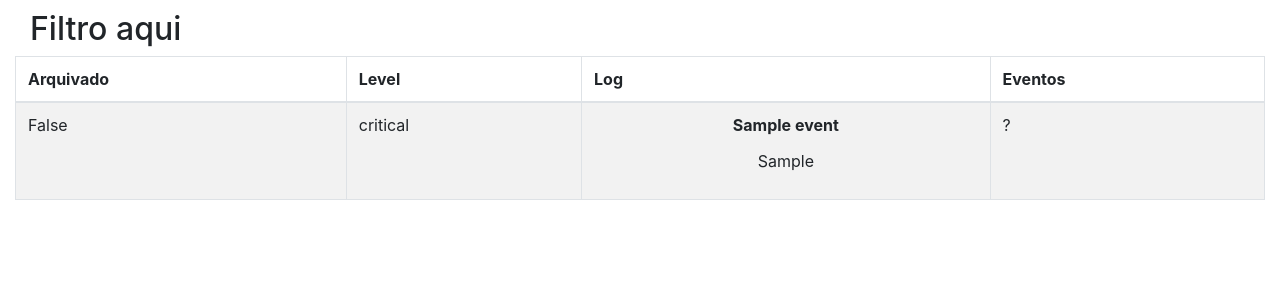
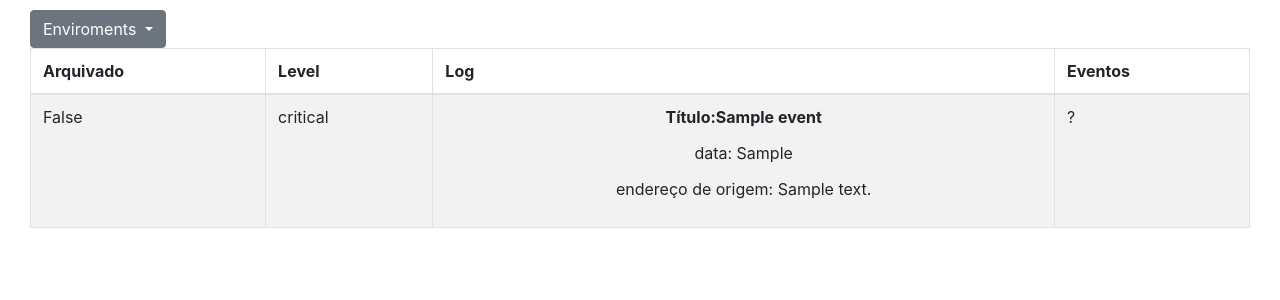
Before and after one commit to leticiaFlorentinoPires/squad-1-ad-python-women-loadsmart-1, a Django app: page /events/ in a window 1280 px wide. Shown: the part 56-356 px from the top of the page. Run offline with Django 3.2, Linux system fonts and the light colour scheme; tables that the repository leaves empty hold one stand-in row (values such as "Sample post"); some libraries are stand-ins or nearby versions.

Commit message:
added agent to event serualizer, added dropdown button to html's list view feed dropdown with DB env from agents added filter to get events by enviroment added urls router, now you can manipulate api by "events/api/agents" or "events/api/events" added fields to __str__ of models, to return all features personalized field "log" in list_view.html

```diff
--- a/events/models.py
+++ b/events/models.py
@@ -24,7 +24,7 @@ class Agent(models.Model):
     )
 
     def __str__(self):
-        return f'{self.name} {self.env}'
+        return f'{self.name}, {self.status}, {self.env},{self.version}, {self.address}'
 
 
 class Event(models.Model):
@@ -46,4 +46,4 @@ class Event(models.Model):
     )
 
     def __str__(self):
-        return f'{self.title} {self.level}'
+        return f'{self.title}, {self.level}, {self.data}, {self.archived}, {self.agent}'
--- a/events/serializers.py
+++ b/events/serializers.py
@@ -11,4 +11,4 @@ class AgentModelSerializer(serializers.ModelSerializer):
 class EventModelSerializer(serializers.ModelSerializer):
     class Meta:
         model = Event
-        fields = ["title", "level", "data", "archived", "date"]
+        fields = ["title", "level", "data", "archived", "date", "agent"]
--- a/events/templates/events/list.html
+++ b/events/templates/events/list.html
@@ -3,8 +3,19 @@
 {% block content %}
     <div class="row">
         <div class="col-md-9">
-            <h2>Filtro aqui</h2>
+            <div class="dropdown">
+              <button class="btn btn-secondary dropdown-toggle" type="button" id="dropdownMenuButton" data-toggle="dropdown" aria-haspopup="true" aria-expanded="false">
+                Enviroments
+              </button>
+              <div class="dropdown-menu" aria-labelledby="dropdownMenuButton">
+                  {% for e in env %}
+                      <a class="dropdown-item">{{ e }}</a>
+                  {% endfor %}
+              </div>
+            </div>
+{#            <h2>Filtro aqui</h2>#}
         </div>
+    </div>
 
         <table class="table table-striped table-bordered">
             <thead>
@@ -23,8 +34,9 @@
                             <p class="text-lowercase">{{ event.level }}</p>
                         </td>
                         <td>
-                            <p class="text-center font-weight-bold">{{ event.title }}</p>
-                             <p class="text-center">{{ event.data }}</p>
+                             <p class="text-center font-weight-bold"> Título:{{ event.title }}</p>
+                             <p class="text-center">data: {{ event.data }}</p>
+                            <p class="text-center"> endereço de origem: {{ event.agent.address }}</p>
                         </td>
 
 
--- a/events/urls.py
+++ b/events/urls.py
@@ -5,8 +5,10 @@ from events import views
 
 router = routers.DefaultRouter()
 router.register(r'events', views.EventAPIViewSet)
-router.register(r'logs', views.AgentAPIViewSet)
+router.register(r'agents', views.AgentAPIViewSet)
 
 urlpatterns = [
-    path('', views.list_events),
+    path('api/', include(router.urls)),
+    path('', views.list_events, name='list_events'),
+    path('<str:envName>/', views.post_detail, name='post_detail')
 ]
--- a/events/views.py
+++ b/events/views.py
@@ -15,13 +15,29 @@ from .serializers import (
 def list_events(request):
     """Return all events."""
     events = Event.objects.all()
+    enviroments = Agent.objects.values('env').distinct()
+    envReturn = list()
+    for env in enviroments:
+        envReturn.append(env['env'])
 
     context = {
         'events': events,
+        'env': envReturn,
         'events_empty': []
     }
 
     return render(request, 'events/list.html', context=context)
+
+def post_detail(request, envName):
+    query = Event.objects.get_queryset().filter(agent__env=envName)
+    context = {
+        'events': query
+    }
+
+    return render(request, 'events/list.html', context=context)
+
+
+
 
 class AgentAPIViewSet(viewsets.ModelViewSet):
     queryset = Agent.objects.all()
```
